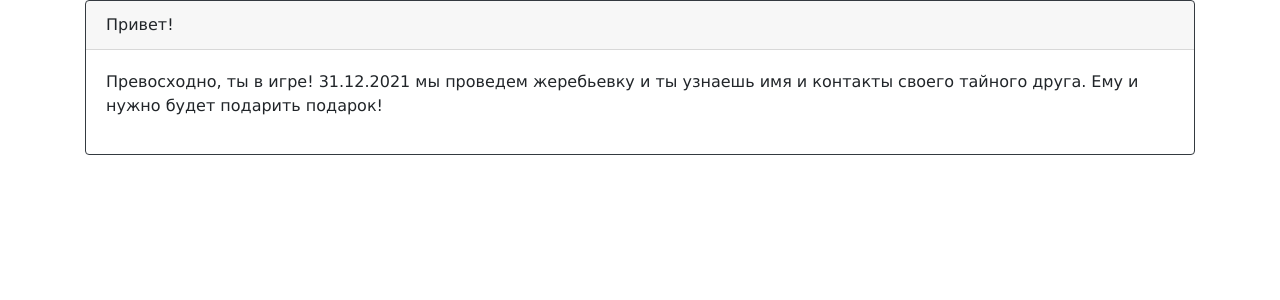
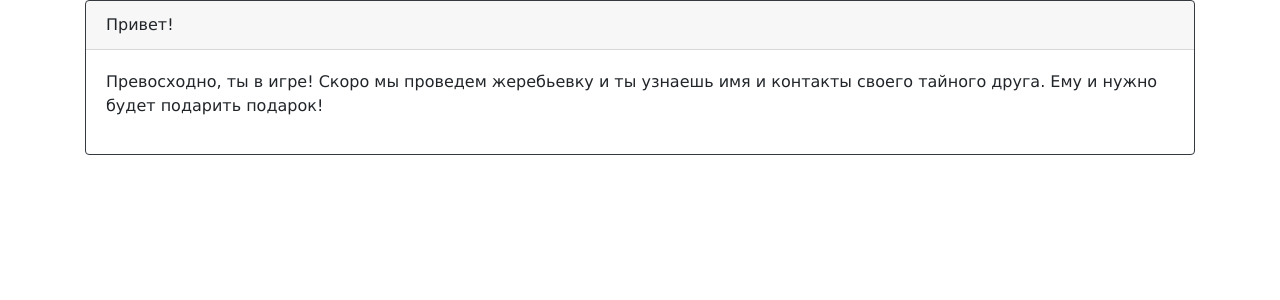
Before and after one commit to balancy/secret_santa, a Django app: page /congrat_page/ in a window 1280 px wide. Shown: the part 56-356 px from the top of the page. Run offline with Django 4.2, Linux system fonts and the light colour scheme.

Commit message:
Update congrat_page

```diff
--- a/games/templates/games/congrat_page.html
+++ b/games/templates/games/congrat_page.html
@@ -10,7 +10,7 @@
       Привет!
     </div>
     <div class="card-body">
-      <p>Превосходно, ты в игре! 31.12.2021 мы проведем жеребьевку и ты узнаешь имя и контакты своего тайного друга. Ему и нужно будет подарить подарок!</p>
+      <p>Превосходно, ты в игре! Скоро мы проведем жеребьевку и ты узнаешь имя и контакты своего тайного друга. Ему и нужно будет подарить подарок!</p>
       </div>
   </div>
 {% endblock %}
```
